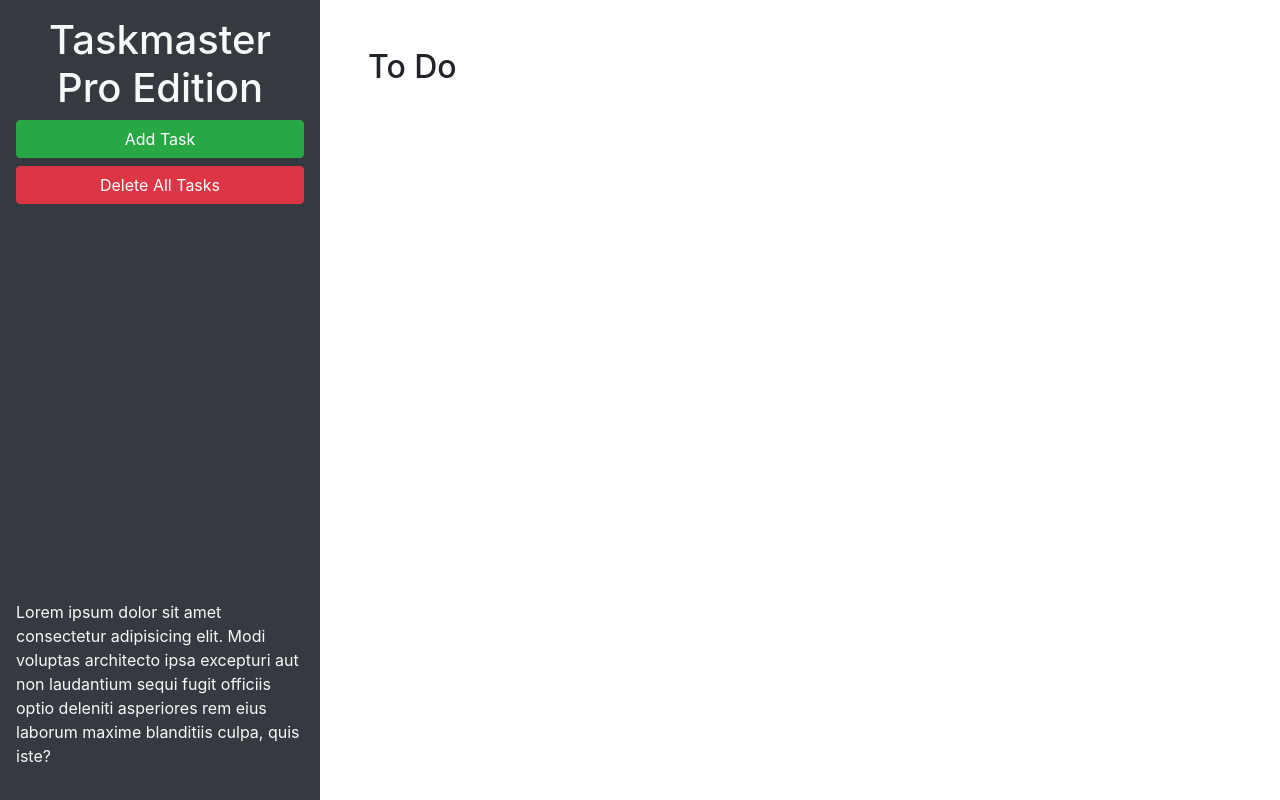
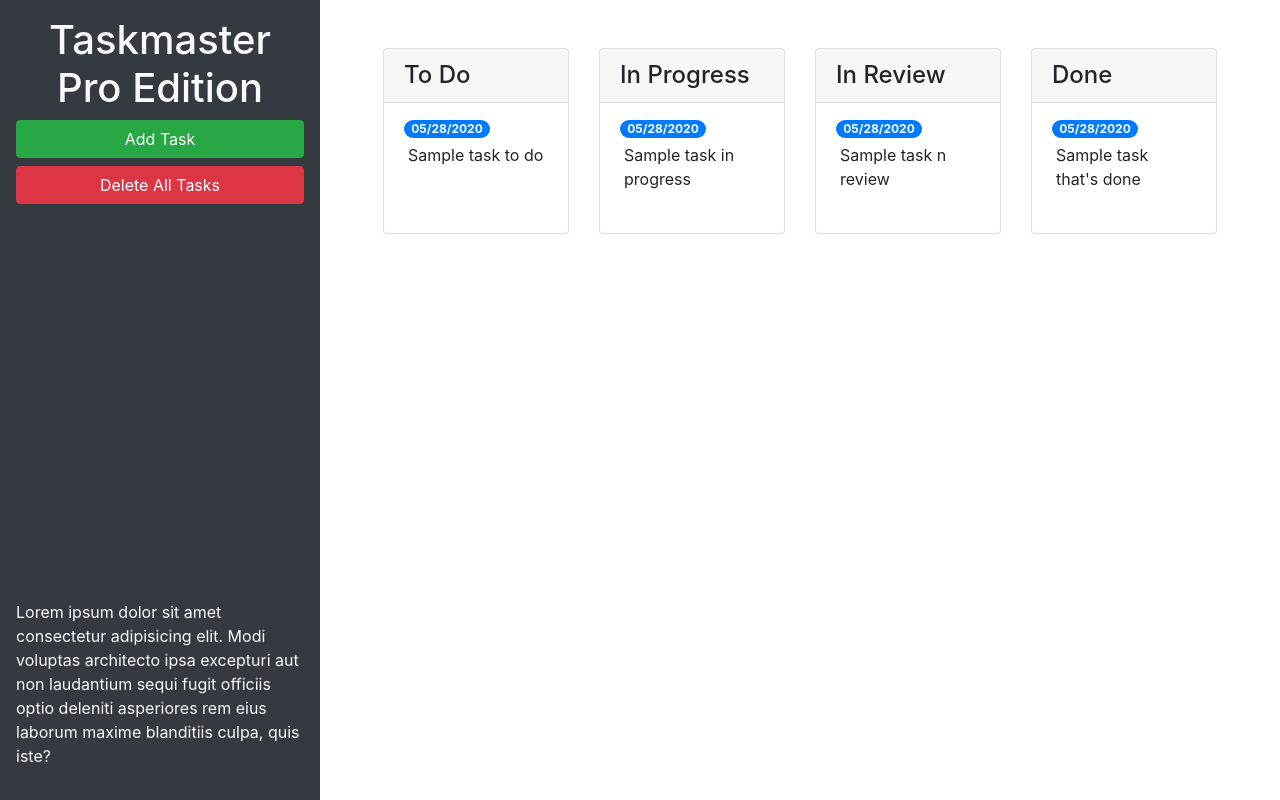
Before and after one commit to mayuranswee23/taskmster-pro, a plain HTML site: page index.html in a window 1280 px wide. Drawn offline with nearby package versions, Linux system fonts and the light colour scheme.

Commit message:
modal features and card update

```diff
--- a/assets/js/script.js
+++ b/assets/js/script.js
@@ -91,7 +91,7 @@ $(".list-group").on("click", "p", function(){
   textInput.trigger("focus");
 });
 
- $("list-group").on("blur", "textarea", function(){
+ $(".list-group").on("blur", "textarea", function(){
 var text = $(this)
 .val()
 .trim();
--- a/index.html
+++ b/index.html
@@ -24,9 +24,67 @@
       </p>
     </header>
     <main class="col-12 col-lg-9">
-      <div class="m-5">
-        <h2>To Do</h2>
-        <ul id="list-toDo" class="list-group"> </ul>
+      <div class="m-5 row justify-content-around">
+        <!-- todo start -->
+        <div class="col-12 col-md-6 col-xl-3 mb-3">
+          <div class="card">
+            <h4 class="card-header">
+              To Do
+            </h4>
+            <ul id="list-toDo" class="list-group list-group-flush">
+              <li class="list-group-item">
+                <span class="badge badge-primary badge-pill">05/28/2020</span>
+                <p class="m-1">Sample task to do</p>
+              </li>
+            </ul>
+          </div>
+        </div>
+        <!-- todo end -->
+        <!-- in progress start -->
+        <div class="col-12 col-md-6 col-xl-3 mb-3">
+          <div class="card">
+            <h4 class="card-header">
+              In Progress
+            </h4>
+            <ul id="list-inProgress" class="list-group list-group-flush">
+              <li class="list-group-item">
+                <span class="badge badge-primary badge-pill">05/28/2020</span>
+                <p class="m-1">Sample task in progress</p>
+              </li>
+            </ul>
+          </div>
+        </div>
+        <!-- in progress end -->
+        <!-- in review start -->
+        <div class="col-12 col-md-6 col-xl-3 mb-3">
+          <div class="card">
+            <h4 class="card-header">
+              In Review
+            </h4>
+            <ul id="list-inReview" class="list-group list-group-flush">
+              <li class="list-group-item">
+                <span class="badge badge-primary badge-pill">05/28/2020</span>
+                <p class="m-1">Sample task n review</p>
+              </li>
+            </ul>
+          </div>
+        </div>
+        <!-- in review end -->
+        <!-- done start -->
+        <div class="col-12 col-md-6 col-xl-3 mb-3">
+          <div class="card">
+            <h4 class="card-header">
+             Done
+            </h4>
+            <ul id="list-done" class="list-group list-group-flush">
+              <li class="list-group-item">
+                <span class="badge badge-primary badge-pill">05/28/2020</span>
+                <p class="m-1">Sample task that's done</p>
+              </li>
+            </ul>
+          </div>
+        </div>
+        <!-- done end -->
       </div>
     </main>
   </div>
@@ -46,11 +104,11 @@
           <form>
             <div class="form-group">
               <label for="modalTaskDescription">Task description</label>
-              <textarea id="modalTaskDescription" rows="3"></textarea>
+              <textarea id="modalTaskDescription" rows="3" class="form-control"></textarea>
             </div>
             <div class="form-group">
               <label for="modalDueDate">Due date</label>
-              <input type="text" id="modalDueDate" placeholder="mm/dd/yyyy" autocomplete="off" />
+              <input type="text" class="form-control" id="modalDueDate" placeholder="mm/dd/yyyy" autocomplete="off" />
             </div>
           </form>
         </div>
```
